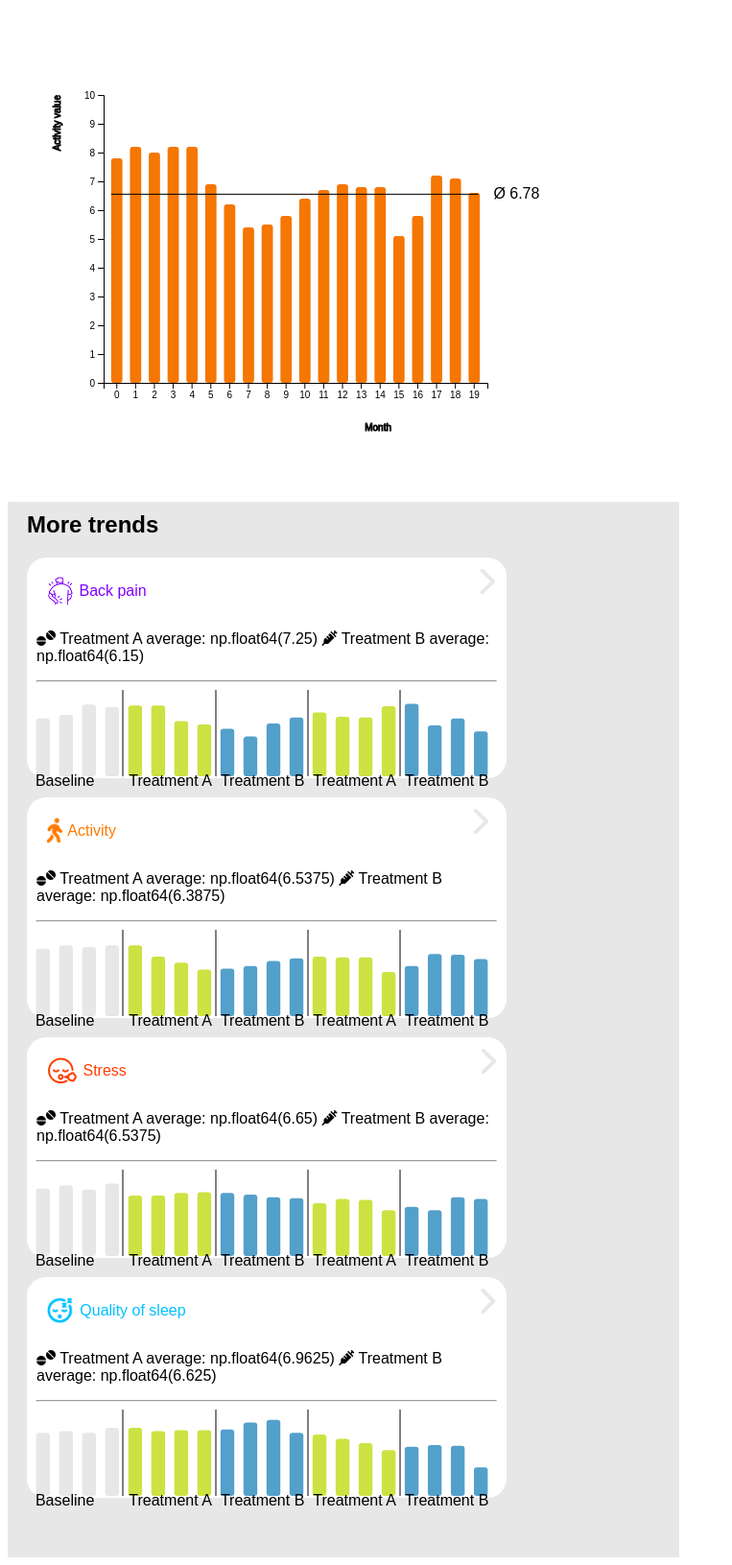
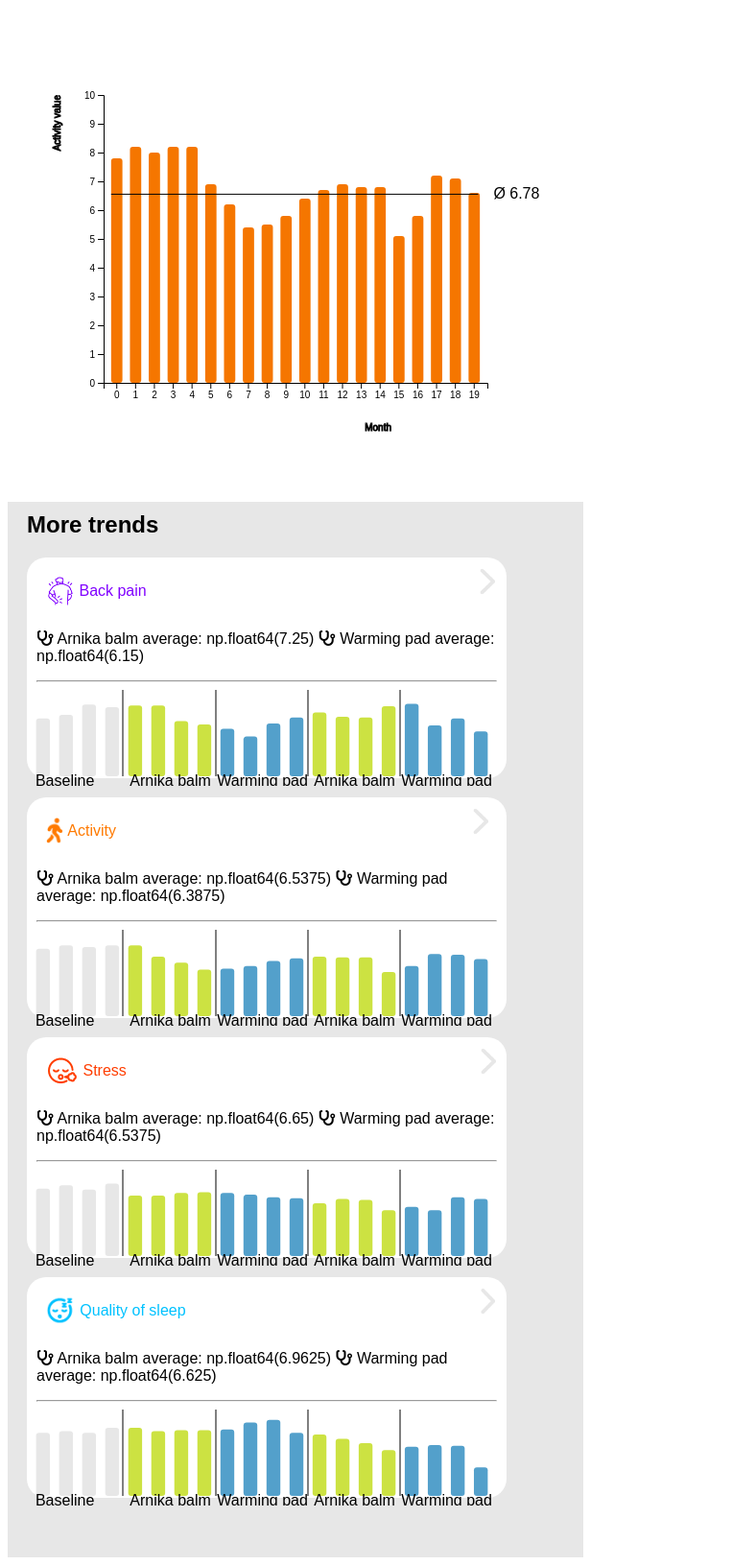
Before and after one commit to Sascha0912/masterthesis_d3, a Flask app: page /trends/1 in a window 1280 px wide. Shown: the part 173-1804 px from the top of the page at 96% size, without its empty margins (0-763 px from the left). Run offline with Flask 3, Linux system fonts and the light colour scheme; some libraries are stand-ins or nearby versions.

Commit message:
thesis screenshot version

```diff
--- a/static/data/activity_data.json
+++ b/static/data/activity_data.json
@@ -3,7 +3,9 @@
     {
       "name": "Activity",
       "time unit": "week",
-      "info": "Physical activity refers to any form of physical exercise that challenges the body and expends energy. It includes activities in which the body's muscles are active and more energy is expended than at rest. Physical activity can range from low intensity such as walking or stretching to high intensity activities such as running or weight training. There are several types of physical activity, including aerobic exercise, strength training, flexibility exercises, and balance training. Aerobic exercise, such as walking, jogging, swimming or cycling, increases heart rate and improves cardiovascular endurance. Strength training involves targeting muscles to build strength, endurance, and musculature. Flexibility exercises, such as stretching or yoga, improve joint mobility and help keep muscles supple. Balance training aims to improve body stability and coordination to prevent falls. Physical activity provides a variety of health benefits. It strengthens the cardiovascular system, improves circulation, lowers blood pressure and promotes healthy body composition. Regular physical activity can reduce the risk of chronic diseases such as heart disease, type 2 diabetes, obesity and certain cancers. It also helps control weight, strengthens bones, joints and muscles, improves mood, reduces stress and increases overall well-being."
+      "info": "Physical activity refers to any form of physical exercise that challenges the body and expends energy. It includes activities in which the body's muscles are active and more energy is expended than at rest. Physical activity can range from low intensity such as walking or stretching to high intensity activities such as running or weight training. There are several types of physical activity, including aerobic exercise, strength training, flexibility exercises, and balance training. Aerobic exercise, such as walking, jogging, swimming or cycling, increases heart rate and improves cardiovascular endurance. Strength training involves targeting muscles to build strength, endurance, and musculature. Flexibility exercises, such as stretching or yoga, improve joint mobility and help keep muscles supple. Balance training aims to improve body stability and coordination to prevent falls. Physical activity provides a variety of health benefits. It strengthens the cardiovascular system, improves circulation, lowers blood pressure and promotes healthy body composition. Regular physical activity can reduce the risk of chronic diseases such as heart disease, type 2 diabetes, obesity and certain cancers. It also helps control weight, strengthens bones, joints and muscles, improves mood, reduces stress and increases overall well-being.",
+      "treatment1_name": "Arnika balm",
+      "treatment2_name": "Warming pad"
     }
   ],
   "data": [
--- a/static/data/sleep_data.json
+++ b/static/data/sleep_data.json
@@ -3,7 +3,9 @@
     {
       "name": "Quality of sleep",
       "time unit": "week",
-      "info": "Sleep quality refers to the set of characteristics and properties of sleep that affect a person's recovery, regeneration, and overall well-being. It describes how effective, restful and undisturbed a person's sleep is. Sleep quality encompasses several aspects, including duration of sleep, efficiency of sleep, deep sleep and REM sleep stages, sleep latency (time required to fall asleep), sleep disturbances, sleep architecture, and subjective perception of sleep. Duration of sleep refers to the total amount of time a person sleeps. It is recommended that adults typically get between 7 and 9 hours of sleep per night, although individual differences may exist. Sleep efficiency refers to the percentage of actual sleep time relative to total time spent in bed. High efficiency means that the person is actually sleeping a large portion of the time in bed and not lying awake or having restless sleep. Sleep architecture refers to the sequence and distribution of different sleep phases during the night. Sleep consists of recurring cycles of different sleep stages, including deep sleep (slow-wave sleep) and REM sleep (rapid eye movement sleep). Good quality sleep includes an adequate amount of deep sleep and REM sleep, as these stages are important for rest, learning, memory consolidation, and emotional regulation."
+      "info": "Sleep quality refers to the set of characteristics and properties of sleep that affect a person's recovery, regeneration, and overall well-being. It describes how effective, restful and undisturbed a person's sleep is. Sleep quality encompasses several aspects, including duration of sleep, efficiency of sleep, deep sleep and REM sleep stages, sleep latency (time required to fall asleep), sleep disturbances, sleep architecture, and subjective perception of sleep. Duration of sleep refers to the total amount of time a person sleeps. It is recommended that adults typically get between 7 and 9 hours of sleep per night, although individual differences may exist. Sleep efficiency refers to the percentage of actual sleep time relative to total time spent in bed. High efficiency means that the person is actually sleeping a large portion of the time in bed and not lying awake or having restless sleep. Sleep architecture refers to the sequence and distribution of different sleep phases during the night. Sleep consists of recurring cycles of different sleep stages, including deep sleep (slow-wave sleep) and REM sleep (rapid eye movement sleep). Good quality sleep includes an adequate amount of deep sleep and REM sleep, as these stages are important for rest, learning, memory consolidation, and emotional regulation.",
+      "treatment1_name": "Arnika balm",
+      "treatment2_name": "Warming pad"
     }
   ],
   "data": [
--- a/static/data/stress_data.json
+++ b/static/data/stress_data.json
@@ -3,7 +3,9 @@
     {
       "name": "Stress",
       "time unit": "week",
-      "info": "Stress is a natural response of the body to challenging or stressful situations. It is a state in which the body and mind respond to a demand that is perceived as a threat, challenge, or change. Stress can be triggered by both positive and negative events, such as exams, job demands, financial problems, relationship problems, or traumatic experiences. When we are faced with stress, the body releases hormones such as adrenaline and cortisol to prepare the body for increased activity. This response is often called the 'fight-or-flight' response. It mobilizes energy reserves, speeds up the heartbeat, raises blood pressure, and increases concentration in order to respond quickly to the stressful situation. Acute stress is temporary and occurs when we are faced with an immediate threat or challenge. It can help boost performance and motivate us to act quickly. Once the situation is over, the body usually returns to its state of equilibrium. Chronic stress, on the other hand, occurs when the stress continues for an extended period of time and the body does not have an opportunity to recover sufficiently. Chronic stress can have several negative effects on physical and mental health. It can weaken the immune system, increase the risk of cardiovascular disease, gastrointestinal problems, sleep disorders, anxiety and depression, and impair cognitive function."
+      "info": "Stress is a natural response of the body to challenging or stressful situations. It is a state in which the body and mind respond to a demand that is perceived as a threat, challenge, or change. Stress can be triggered by both positive and negative events, such as exams, job demands, financial problems, relationship problems, or traumatic experiences. When we are faced with stress, the body releases hormones such as adrenaline and cortisol to prepare the body for increased activity. This response is often called the 'fight-or-flight' response. It mobilizes energy reserves, speeds up the heartbeat, raises blood pressure, and increases concentration in order to respond quickly to the stressful situation. Acute stress is temporary and occurs when we are faced with an immediate threat or challenge. It can help boost performance and motivate us to act quickly. Once the situation is over, the body usually returns to its state of equilibrium. Chronic stress, on the other hand, occurs when the stress continues for an extended period of time and the body does not have an opportunity to recover sufficiently. Chronic stress can have several negative effects on physical and mental health. It can weaken the immune system, increase the risk of cardiovascular disease, gastrointestinal problems, sleep disorders, anxiety and depression, and impair cognitive function.",
+      "treatment1_name": "Arnika balm",
+      "treatment2_name": "Warming pad"
     }
   ],
   "data": [
--- a/templates/trends.html
+++ b/templates/trends.html
@@ -16,7 +16,7 @@
         }
         #other_container {
             background-color: #E7E7E7;
-            width: 700px;
+            width: 600px;
             height: 1100px;
         }
         .trendbox {
@@ -335,28 +335,28 @@
                                              .attr("x", xScale_other_pain(0)+140)
                                              .attr("text-anchor", "middle")
                                              .attr("class", "label")
-                                             .text("Treatment A")
+                                             .text(paindata["metadata"][0]["treatment1_name"])
 
         let backpain_text_b1 = svg_other_pain.append("text")
                                              .attr("y", yScale_other_pain(0)+10)
                                              .attr("x", xScale_other_pain(0)+236)
                                              .attr("text-anchor", "middle")
                                              .attr("class", "label")
-                                             .text("Treatment B")
+                                             .text(paindata["metadata"][0]["treatment2_name"])
 
         let backpain_text_a2 = svg_other_pain.append("text")
                                              .attr("y", yScale_other_pain(0)+10)
                                              .attr("x", xScale_other_pain(0)+332)
                                              .attr("text-anchor", "middle")
                                              .attr("class", "label")
-                                             .text("Treatment A")
+                                             .text(paindata["metadata"][0]["treatment1_name"])
 
         let backpain_text_b2 = svg_other_pain.append("text")
                                              .attr("y", yScale_other_pain(0)+10)
                                              .attr("x", xScale_other_pain(0)+428)
                                              .attr("text-anchor", "middle")
                                              .attr("class", "label")
-                                             .text("Treatment B")
+                                             .text(paindata["metadata"][0]["treatment2_name"])
 
         svg_other_pain.append("line")
            .attr("x1", 100)
@@ -426,28 +426,28 @@
                                              .attr("x", xScale_other_activity(0)+140)
                                              .attr("text-anchor", "middle")
                                              .attr("class", "label")
-                                             .text("Treatment A")
+                                             .text(paindata["metadata"][0]["treatment1_name"])
 
         let activity_text_b1 = svg_other_activity.append("text")
                                              .attr("y", yScale_other_activity(0)+10)
                                              .attr("x", xScale_other_activity(0)+236)
                                              .attr("text-anchor", "middle")
                                              .attr("class", "label")
-                                             .text("Treatment B")
+                                             .text(paindata["metadata"][0]["treatment2_name"])
 
         let activity_text_a2 = svg_other_activity.append("text")
                                              .attr("y", yScale_other_activity(0)+10)
                                              .attr("x", xScale_other_activity(0)+332)
                                              .attr("text-anchor", "middle")
                                              .attr("class", "label")
-                                             .text("Treatment A")
+                                             .text(paindata["metadata"][0]["treatment1_name"])
 
         let activity_text_b2 = svg_other_activity.append("text")
                                              .attr("y", yScale_other_activity(0)+10)
                                              .attr("x", xScale_other_activity(0)+428)
                                              .attr("text-anchor", "middle")
                                              .attr("class", "label")
-                                             .text("Treatment B")
+                                             .text(paindata["metadata"][0]["treatment2_name"])
 
         svg_other_activity.append("line")
            .attr("x1", 100)
@@ -517,28 +517,28 @@
                                              .attr("x", xScale_other_stress(0)+140)
                                              .attr("text-anchor", "middle")
                                              .attr("class", "label")
-                                             .text("Treatment A")
+                                             .text(paindata["metadata"][0]["treatment1_name"])
 
         let stress_text_b1 = svg_other_stress.append("text")
                                              .attr("y", yScale_other_stress(0)+10)
                                              .attr("x", xScale_other_stress(0)+236)
                                              .attr("text-anchor", "middle")
                                              .attr("class", "label")
-                                             .text("Treatment B")
+                                             .text(paindata["metadata"][0]["treatment2_name"])
 
         let stress_text_a2 = svg_other_stress.append("text")
                                              .attr("y", yScale_other_stress(0)+10)
                                              .attr("x", xScale_other_stress(0)+332)
                                              .attr("text-anchor", "middle")
                                              .attr("class", "label")
-                                             .text("Treatment A")
+                                             .text(paindata["metadata"][0]["treatment1_name"])
 
         let stress_text_b2 = svg_other_stress.append("text")
                                              .attr("y", yScale_other_stress(0)+10)
                                              .attr("x", xScale_other_stress(0)+428)
                                              .attr("text-anchor", "middle")
                                              .attr("class", "label")
-                                             .text("Treatment B")
+                                             .text(paindata["metadata"][0]["treatment2_name"])
 
         svg_other_stress.append("line")
            .attr("x1", 100)
@@ -608,28 +608,28 @@
                                              .attr("x", xScale_other_sleep(0)+140)
                                              .attr("text-anchor", "middle")
                                              .attr("class", "label")
-                                             .text("Treatment A")
+                                             .text(paindata["metadata"][0]["treatment1_name"])
 
         let sleep_text_b1 = svg_other_sleep.append("text")
                                              .attr("y", yScale_other_sleep(0)+10)
                                              .attr("x", xScale_other_sleep(0)+236)
                                              .attr("text-anchor", "middle")
                                              .attr("class", "label")
-                                             .text("Treatment B")
+                                             .text(paindata["metadata"][0]["treatment2_name"])
 
         let sleep_text_a2 = svg_other_sleep.append("text")
                                              .attr("y", yScale_other_sleep(0)+10)
                                              .attr("x", xScale_other_sleep(0)+332)
                                              .attr("text-anchor", "middle")
                                              .attr("class", "label")
-                                             .text("Treatment A")
+                                             .text(paindata["metadata"][0]["treatment1_name"])
 
         let sleep_text_b2 = svg_other_sleep.append("text")
                                              .attr("y", yScale_other_sleep(0)+10)
                                              .attr("x", xScale_other_sleep(0)+428)
                                              .attr("text-anchor", "middle")
                                              .attr("class", "label")
-                                             .text("Treatment B")
+                                             .text(paindata["metadata"][0]["treatment2_name"])
 
         svg_other_sleep.append("line")
            .attr("x1", 100)
@@ -667,17 +667,17 @@
             document.getElementById("title").innerText = "Your Back pain development";
         }
 
-        document.getElementById("pain_trend").innerHTML = "<i class='fa-solid fa-tablets'></i> Treatment A average: " + pain_per_treatment.split(",")[0].substring(1)
-            + "   <i class='fa-solid fa-syringe'></i> Treatment B average: " + pain_per_treatment.split(",")[1].slice(0, -1);
+        document.getElementById("pain_trend").innerHTML = "<i class='fa-solid fa-stethoscope'></i> " + paindata["metadata"][0]["treatment1_name"] + " average: " + pain_per_treatment.split(",")[0].substring(1)
+            + "   <i class='fa-solid fa-stethoscope'></i> " + paindata["metadata"][0]["treatment2_name"] + " average: " + pain_per_treatment.split(",")[1].slice(0, -1);
 
-        document.getElementById("activity_trend").innerHTML = "<i class='fa-solid fa-tablets'></i> Treatment A average: " + activity_per_treatment.split(",")[0].substring(1)
-            + "   <i class='fa-solid fa-syringe'></i> Treatment B average: " + activity_per_treatment.split(",")[1].slice(0, -1);
+        document.getElementById("activity_trend").innerHTML = "<i class='fa-solid fa-stethoscope'></i> " + paindata["metadata"][0]["treatment1_name"] + " average: " + activity_per_treatment.split(",")[0].substring(1)
+            + "   <i class='fa-solid fa-stethoscope'></i> " + paindata["metadata"][0]["treatment2_name"] + " average: " + activity_per_treatment.split(",")[1].slice(0, -1);
 
-        document.getElementById("stress_trend").innerHTML = "<i class='fa-solid fa-tablets'></i> Treatment A average: " + stress_per_treatment.split(",")[0].substring(1)
-            + "   <i class='fa-solid fa-syringe'></i> Treatment B average: " + stress_per_treatment.split(",")[1].slice(0, -1);
+        document.getElementById("stress_trend").innerHTML = "<i class='fa-solid fa-stethoscope'></i> " + paindata["metadata"][0]["treatment1_name"] + " average: " + stress_per_treatment.split(",")[0].substring(1)
+            + "   <i class='fa-solid fa-stethoscope'></i> " + paindata["metadata"][0]["treatment2_name"] + " average: " + stress_per_treatment.split(",")[1].slice(0, -1);
 
-        document.getElementById("sleep_trend").innerHTML = " <i class='fa-solid fa-tablets'></i> Treatment A average: " + sleep_per_treatment.split(",")[0].substring(1)
-            + "   <i class='fa-solid fa-syringe'></i> Treatment B average: " + sleep_per_treatment.split(",")[1].slice(0, -1);
+        document.getElementById("sleep_trend").innerHTML = " <i class='fa-solid fa-stethoscope'></i> " + paindata["metadata"][0]["treatment1_name"] + " average: " + sleep_per_treatment.split(",")[0].substring(1)
+            + "   <i class='fa-solid fa-stethoscope'></i> " + paindata["metadata"][0]["treatment2_name"] + " average: " + sleep_per_treatment.split(",")[1].slice(0, -1);
 
 
 
```
Also changed, not shown: static/data/pain_data.json (+3 -1 lines), templates/details.html (+11 -8 lines), 1 other file.
